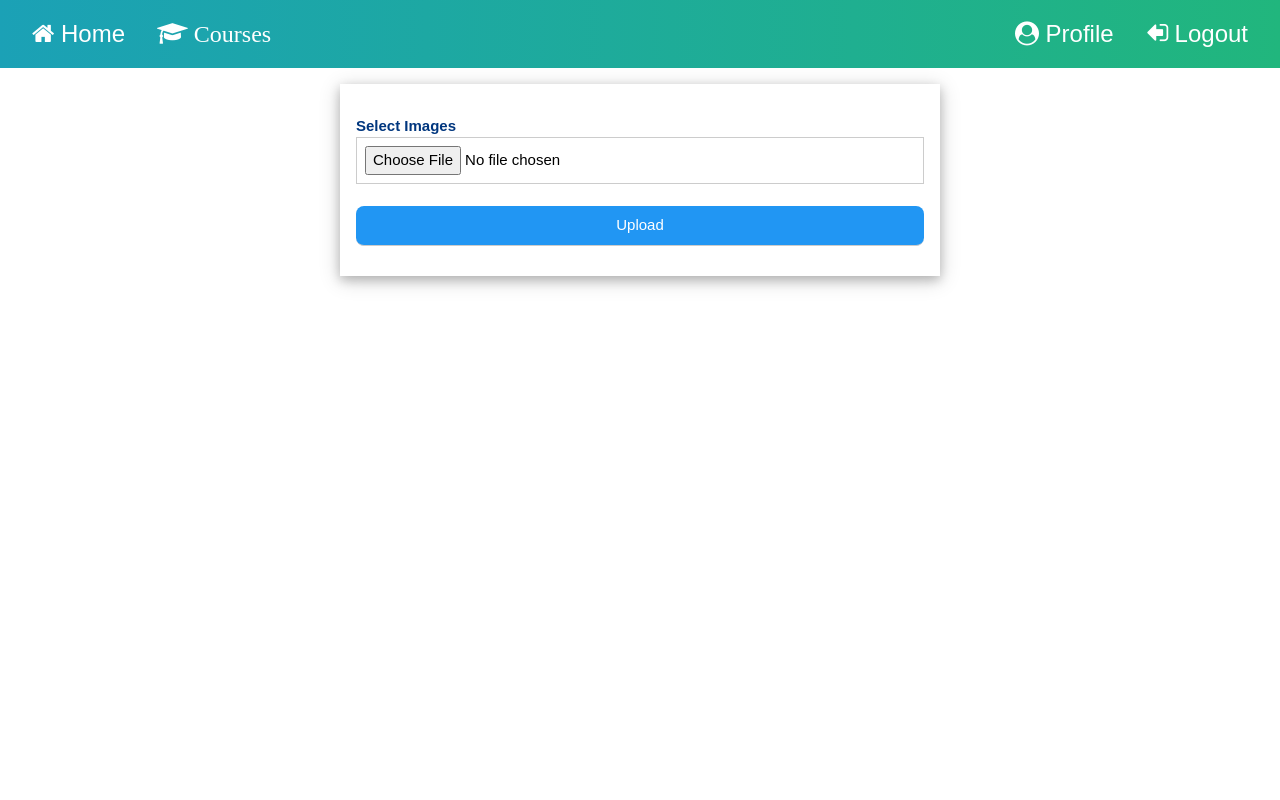
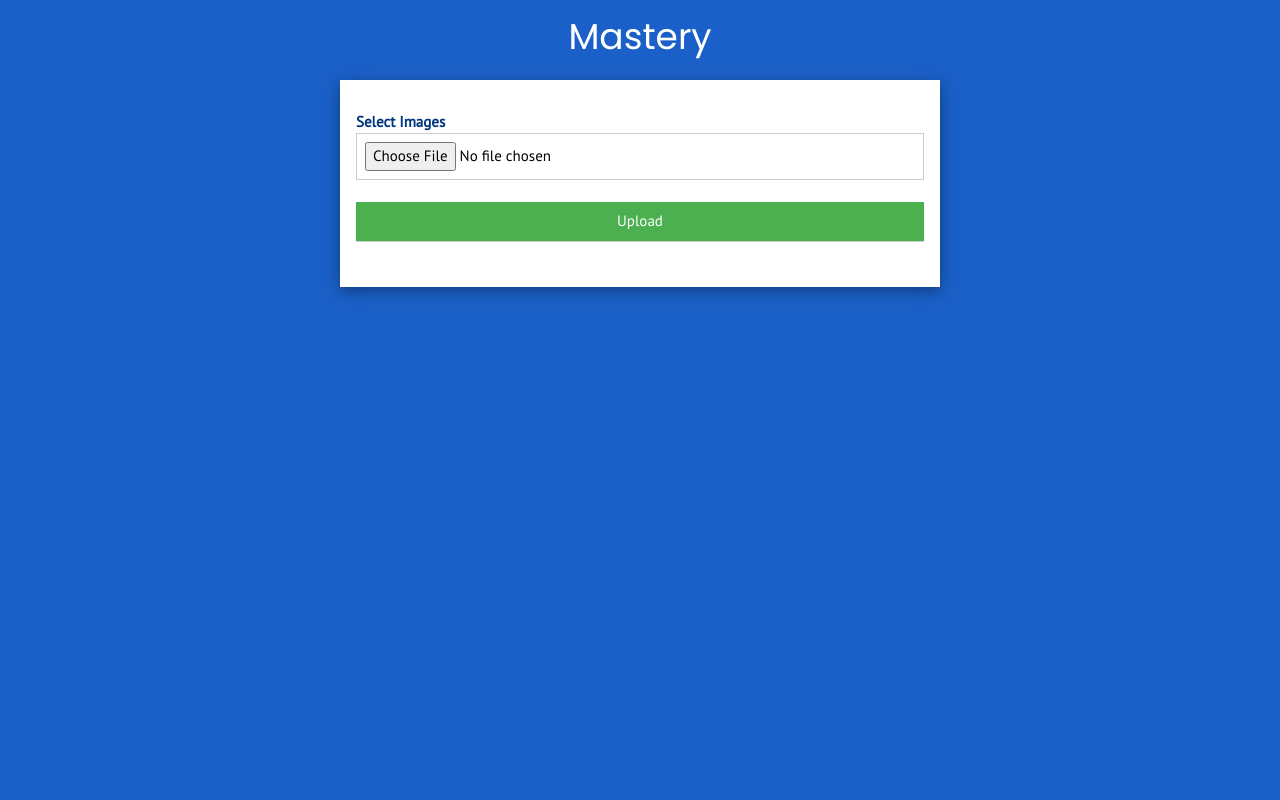
Before and after one commit to AkramIzz/training-startup, a Flask app: page /test in a window 1280 px wide. Run offline with Flask 2, Linux system fonts and the light colour scheme; the visitor is signed in with stand-in values (Sample User, id 1); data comes from the database, SQL or seed files in the repository; data that the repository does not hold is empty; some libraries are stand-ins or nearby versions.

Commit message:
Edit home page design and forms dsign

```diff
--- a/app/routes.py
+++ b/app/routes.py
@@ -124,7 +124,7 @@ def user(username):
         msg = _('upload sucessful') if status else _('upload error')
         flash(msg)
 
-        return redirect(url_for('user',username=username))
+        #return redirect(url_for('user',username=username))
 
     return render_template('user.html',user=user , form=form)
 
--- a/app/templates/_base.html
+++ b/app/templates/_base.html
@@ -8,9 +8,12 @@
     <link rel="stylesheet" type="text/css" href="{{ url_for('static',filename='css/w3css.css') }}">
     <link rel="stylesheet" type="text/css" href="{{ url_for('static',filename='css/font-awesome-4.7.0/css/font-awesome.css') }}">
 
-    <!-- Fonts -->
-    <!-- <link href="https://fonts.googleapis.com/css?family=PT+Sans|Poppins|Ubuntu" rel="stylesheet">
-    <link href="https://fonts.googleapis.com/css?family=Cairo" rel="stylesheet"> -->
+
+    <link href="https://fonts.googleapis.com/css?family=PT+Sans|Poppins|Ubuntu" rel="stylesheet">
+    <link href="https://fonts.googleapis.com/css?family=Cairo" rel="stylesheet">
+    <link href="https://fonts.googleapis.com/css?family=Roboto" rel="stylesheet">
+
+
     <script src="{{url_for('static',filename='js/jquery-3.3.1.min.js')}}">
 
     </script>
@@ -19,8 +22,14 @@
 
 
     <style>
+        .header {
+
+            background: -webkit-linear-gradient(-45deg, rgb(10, 88, 182), rgb(82, 56, 153));
+
+        }
+
         .navigator {
-            background-image: linear-gradient(90deg, rgb(27, 161, 182), rgb(33, 182, 125));
+            /*  background-image: linear-gradient(90deg, rgb(27, 161, 182), rgb(33, 182, 125));*/
         }
 
         .navigator a {
@@ -48,11 +57,11 @@
             background-image: linear-gradient(90deg, rgb(38, 133, 105), rgb(37, 204, 73));
         }
 
-        .flash_message
-        {
+        .flash_message {
             background-image: linear-gradient(90deg, rgb(23, 66, 160), rgb(37, 165, 204));
 
         }
+
         .form_label {
             color: rgb(0, 54, 126);
             font-weight: bold
@@ -82,24 +91,24 @@
             height: 150px;
         }
 
-        body {
-            font-family: 'PT Sans', sans-serif;
+        .robot {
+            font-family: 'Roboto', sans-serif;
         }
 
-        h1 {
+        .poppins {
             font-family: 'Poppins', sans-serif;
+
         }
 
-        .en
-        {
+
+        .en {
             font-family: 'PT Sans', sans-serif !important;
             direction: ltr
         }
 
-        .ar
-        {
+        .ar {
             font-family: 'Cairo', sans-serif;
-            direction: rtl ;
+            direction: rtl;
         }
     </style>
 
@@ -117,42 +126,57 @@
 
 <body>
 
+    <div class="header ">
 
-    <div id="" class="w3-bar navigator  w3-xlarge header_back w3-padding header_color">
-        <a href="{{url_for('index')}}" class="w3-bar-item  w3-{{_('left')}} {{_('en')}}"> <i class="fa fa-home"></i> {{_('Home')}}</a>
+        <div id="" class="w3-bar navigator  w3-text-white w3-large  w3-padding ">
+            <a href="{{url_for('index')}}" class="w3-bar-item w3-margin-right w3-{{_('left')}} {{_('en')}}">
 
-        <div class="w3-dropdown-hover w3-hide-small w3-bar-item">
-            <a class="">
-                <i class="fa fa-graduation-cap">
+                {{_('Mastery')}}
+            </a>
+
+                <style>
+                    .arrow_trick{
+
+                            border: solid rgb(255, 255, 255);
+                            border-width: 0 3px 3px 0;
+                            display: inline-block;
+                            padding: 3px;
+                    }
+
+                    .down {
+                        transform: rotate(45deg);
+                        -webkit-transform: rotate(45deg);
+                      }
+                </style>
+            <div class="w3-dropdown-hover w3-opacity w3-hover-opacity-off  w3-hide-small w3-bar-item">
+                <a class="poppins ">
+
                     Courses
-                </i>
+                    <i class="arrow_trick down"></i>
+
                 </a>
                 <div class="w3-dropdown-content w3-small w3-bar-block w3-card-4">
                     {% for cat in Category.query.all() %}
-                    <a onclick="$('#{{cat.name.strip()}}-tags').toggle()"
-                     href="#" class="w3-bar-item w3-button w3-text-black w3-hover-text-blue w3-hover-white ">
+                    <a onclick="$('#{{cat.name.strip()}}-tags').toggle()" href="#" class="w3-bar-item w3-button w3-text-black w3-hover-text-blue w3-hover-white ">
                         <b>
                             {{ cat.name }}
                         </b>
 
-                        <span
-                         class="w3-right ">
+                        <span class="w3-right ">
                             <i class="fa fa-caret-down">
 
                             </i>
                         </span>
                     </a>
-                    <div style="display: none"
-                     id="{{cat.name.strip()}}-tags"
-                     class=" w3-bar-item w3-margin-left">
+                    <div style="display: none" id="{{cat.name.strip()}}-tags" class=" w3-bar-item w3-margin-left">
                         {% for t in cat.tags.all() %}
                         <a href="{{url_for('courses',category=cat.name,tag=t.name)}}" class="w3-text-black w3-hover-text-blue w3-hover-white ">
                             <b>
                                 {{t.name}}
                             </b>
                         </a>
-                        <br/>
-                        <br/>
+                        <br />
+                        <br />
                         {% endfor %}
                     </div>
                     {% endfor %}
@@ -161,12 +185,31 @@
 
             {% if current_user.is_anonymous %}
 
-        <a href="{{url_for('login')}} " class="w3-bar-item  w3-{{_('right')}} {{_('en')}} w3-hide-small"><i class="fa fa-sign-in"></i>  {{_('Login')}}</a>
+            <div
+            class="w3-bar-item   w3-{{_('right')}} {{_('en')}} w3-hide-small">
+                <a href="{{url_for('login')}} " class="w3-border w3-round-large w3-padding-small"  >
+                        {{_('Sign up')}}
+                </a>
+
+        </div>
+
+            <a href="{{url_for('login')}} " class="w3-bar-item w3-opacity w3-hover-opacity-off  w3-{{_('right')}} {{_('en')}} w3-hide-small">
+
+                {{_('Login')}}</a>
+
+
+
 
             {% else %}
 
-        <a href="{{url_for('logout')}} " class="w3-bar-item   w3-hide-small w3-{{_('right')}} {{_('en')}}"> <i class="fa fa-sign-out fa-rotate-180"></i>  {{_('Logout')}}</a>
-        <a href="{{url_for('user',username=current_user.username) }} " class="w3-bar-item  w3-hide-small w3-{{_('right')}} {{_('en')}}"><i class="fa fa-user-circle"></i>  {{_('Profile')}}</a>
+            <a href="{{url_for('logout')}} " class="w3-bar-item  w3-hover-opacity-off   w3-hide-small w3-{{_('right')}} {{_('en')}}">
+
+
+                    {{_('Logout')}}</a>
+
+            <a href="{{url_for('user',username=current_user.username) }}"
+             class="w3-bar-item w3-opacity w3-hover-opacity-off  w3-hide-small w3-{{_('right')}} {{_('en')}} ">
+         {{_('Profile')}}</a>
 
 
             {% endif %}
@@ -177,16 +220,14 @@
         <div id="demo" style="display: none" class="w3-bar-block navigator header_back w3-xlarge w3-padding   w3-animate-opacity
                     w3-hide-large w3-hide-medium">
 
-        <div class="  w3-bar-item">
-            <a onclick="$('#courses-content').toggle()"
-            class="">
-                <i class="fa fa-graduation-cap">
+            <div class=" poppins w3-bar-item">
+                <a onclick="$('#courses-content').toggle()" class="">
+
                                 Courses
-                </i>
+                                <i class="arrow_trick down"></i>
+
                 </a>
-            <div style="display: none"
-             id="courses-content"
-             class=" w3-small w3-bar-block w3-card-4 w3-text-white">
+                <div style="display: none" id="courses-content" class=" w3-small w3-bar-block w3-card-4 w3-text-white">
                     {% for cat in Category.query.all() %}
                     <a onclick="$('#{{cat.name.strip()}}-tags-mini').toggle()" href="#" class="w3-bar-item w3-button
                      w3-hover-text-blue w3-hover-white ">
@@ -215,20 +256,34 @@
                 </div>
             </div>
             {% if current_user.is_anonymous %}
-        <a href="{{url_for('login')}}" class="w3-bar-item  w3-{{_('left')}}-align {{_('en')}}"><i class="fa fa-sign-in"></i>  {{_('Login')}}</a>
-        {% else %}
+
+            <a href="{{url_for('login')}} " class="poppins w3-bar-item"  >
+                    {{_('Login')}}
+            </a>
 
 
-        <a href="{{url_for('user',username=current_user.username) }} " class="w3-bar-item  w3-{{_('left')}}-align {{_('en')}}"><i class="fa fa-user-circle"></i>  {{_('Profile')}}</a>
-        <a href="{{url_for('logout')}} " class="w3-bar-item  w3-{{_('left')}}-align {{_('en')}}"><i class="fa fa-sign-out fa-rotate-180"></i>  {{_('Logout')}}</a>
+            {% else %}
+            <a href="{{url_for('user',username=current_user.username) }} " class="w3-bar-item poppins  w3-{{_('left')}}-align {{_('en')}}">
+
+
+                    {{_('Profile')}}</a>
+            <a href="{{url_for('logout')}} " class="w3-bar-item  w3-{{_('left')}}-align {{_('en')}}">
+
+                {{_('Logout')}}</a>
             {% endif %}
         </div>
 
+        {% if  request.path  == '/index' %}
+            {% include '_landingPage.html' %}
+        {% endif %}
+
+
+    </div>
+    <br/>
 
     {% with messages = get_flashed_messages() %}
     {% if messages %}
-    <div id="not_activated"
-    class="w3-center  w3-text-white form_max_width form_center w3-container flash_message w3-border w3-round-large">
+    <div id="not_activated" class="w3-center  w3-text-white form_max_width form_center w3-container flash_message w3-border w3-round-large">
         {% for message in messages %}
         <h1 class="{{_('en')}}">
             {{ message }}
--- a/app/templates/_base_form.html
+++ b/app/templates/_base_form.html
@@ -1,6 +1,6 @@
 
 <div
-class="w3-container {{_('en')}}  form_center form_max_width w3-padding  w3-card-4 w3-margin-top" >
+class="w3-container {{_('en')}} w3-white  form_center form_max_width w3-padding  w3-card-4 w3-margin-top" >
 
    <form action=""
    enctype="{% if form.form_name.data in ['upload_media','upload_image'] %}multipart/form-data{% endif %}"
@@ -19,7 +19,7 @@ class="w3-container {{_('en')}}  form_center form_max_width w3-padding  w3-card-
        {{ field.label(class="form_label") }}
        {{ field(class="w3-input w3-border")}}
        {% else %}
-       {{ field(class="w3-button w3-input w3-hover-blue w3-hover-shadow w3-round-large w3-blue",style="width=100%")}}
+       {{ field(class="w3-button w3-input w3-hover-green  w3-hover-shadow w3-green",style="width=100%")}}
        {% endif %}
        {% endif %}
        {% for error in field.errors %}
@@ -29,12 +29,16 @@ class="w3-container {{_('en')}}  form_center form_max_width w3-padding  w3-card-
        {% endfor %}
        {% endfor %}
    </form>
-       {% if form.form_name.data == "login_form" %}
-       <p>
-           {{_('New user ?')}} <a class="form_label" href="{{url_for('register')}}">
-               {{_('Register Now')}}
-           </a>
-       </p>
-       {% endif %}
+
    <br/>
+
 </div>
+
+{% if form.form_name.data == "login_form" %}
+<p class="w3-center w3-text-white">
+    {{_('New user ?')}} <a class="form_label w3-text-white" href="{{url_for('register')}}">
+        {{_('Register Now')}}
+    </a>
+</p>
+{% endif %}
+<br/>
--- a/app/templates/_form.html
+++ b/app/templates/_form.html
@@ -1,6 +1,132 @@
-{% extends '_base.html' %}
+<head>
+        <meta charset="UTF-8">
+        <meta name="viewport" content="width=device-width, initial-scale=1.0">
+        <meta http-equiv="X-UA-Compatible" content="ie=edge">
+        <link rel="stylesheet" type="text/css" href="{{ url_for('static',filename='css/w3css.css') }}">
+        <link rel="stylesheet" type="text/css" href="{{ url_for('static',filename='css/font-awesome-4.7.0/css/font-awesome.css') }}">
 
-{% block content %}
 
-    {% include '_base_form.html' %}
-{% endblock %}
+        <link href="https://fonts.googleapis.com/css?family=PT+Sans|Poppins|Ubuntu" rel="stylesheet">
+        <link href="https://fonts.googleapis.com/css?family=Cairo" rel="stylesheet">
+        <link href="https://fonts.googleapis.com/css?family=Roboto" rel="stylesheet">
+
+
+        <script src="{{url_for('static',filename='js/jquery-3.3.1.min.js')}}">
+
+        </script>
+
+        {{ moment.include_moment() }}
+
+
+        <style>
+            .header {
+
+                background: -webkit-linear-gradient(-45deg, rgb(10, 88, 182), rgb(82, 56, 153));
+
+            }
+
+            .navigator {
+                /*  background-image: linear-gradient(90deg, rgb(27, 161, 182), rgb(33, 182, 125));*/
+            }
+
+            .navigator a {
+                color: rgb(255, 255, 255);
+                text-decoration: none
+            }
+
+            .navigator a:hover {
+                color: white
+            }
+
+            .red_gradient {
+                background-image: linear-gradient(90deg, rgb(133, 38, 38), rgb(204, 126, 37));
+            }
+
+            .blue_gradient {
+                background-image: linear-gradient(90deg, rgb(38, 130, 133), rgb(37, 81, 204));
+            }
+
+            .violent_gradient {
+                background-image: linear-gradient(90deg, rgb(111, 38, 133), rgb(204, 37, 168));
+            }
+
+            .green_gradient {
+                background-image: linear-gradient(90deg, rgb(38, 133, 105), rgb(37, 204, 73));
+            }
+
+            .flash_message {
+                background-image: linear-gradient(90deg, rgb(23, 66, 160), rgb(37, 165, 204));
+
+            }
+
+            .form_label {
+                color: rgb(0, 54, 126);
+                font-weight: bold
+            }
+
+            .profile_label {
+                color: rgb(63, 127, 211);
+                font-weight: bold
+            }
+
+            .form_max_width {
+                max-width: 600px;
+            }
+
+            .course_max_width {
+                max-width: 1000px;
+            }
+
+            .form_center {
+                margin-right: auto;
+                margin-left: auto;
+            }
+
+            .profile_image {
+                object-fit: cover;
+                width: 150px;
+                height: 150px;
+            }
+
+            .robot {
+                font-family: 'Roboto', sans-serif;
+            }
+
+            .poppins {
+                font-family: 'Poppins', sans-serif;
+
+            }
+
+
+            .en {
+                font-family: 'PT Sans', sans-serif !important;
+                direction: ltr
+            }
+
+            .ar {
+                font-family: 'Cairo', sans-serif;
+                direction: rtl;
+            }
+        </style>
+
+        {% if title %}
+        <title>
+            {{ title }} - Microblog
+        </title>
+        {% else %}
+        <title>
+            Welcome to Microblog
+        </title>
+        {% endif %}
+    </head>
+
+
+<body style="background-color: rgb(27, 96, 200)">
+    <div class="">
+        <h1 class="w3-center poppins w3-text-white">
+
+            Mastery
+        </h1>
+        {% include '_base_form.html' %}
+    </div>
+</body>
```
Also changed, not shown: app/templates/_landingPage.html (added, +67 -0 lines). Lines whose indentation alone changed are shown as unchanged.
